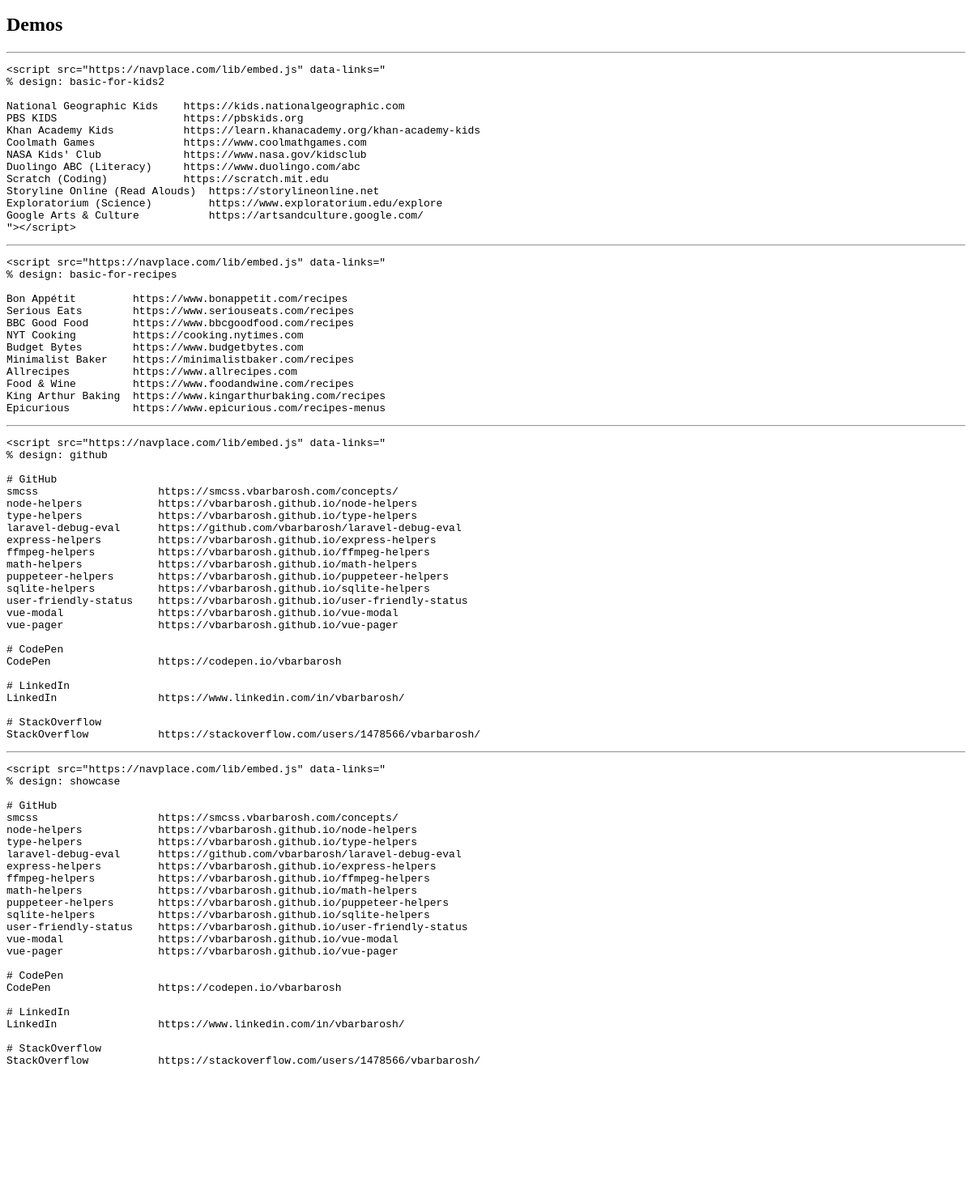
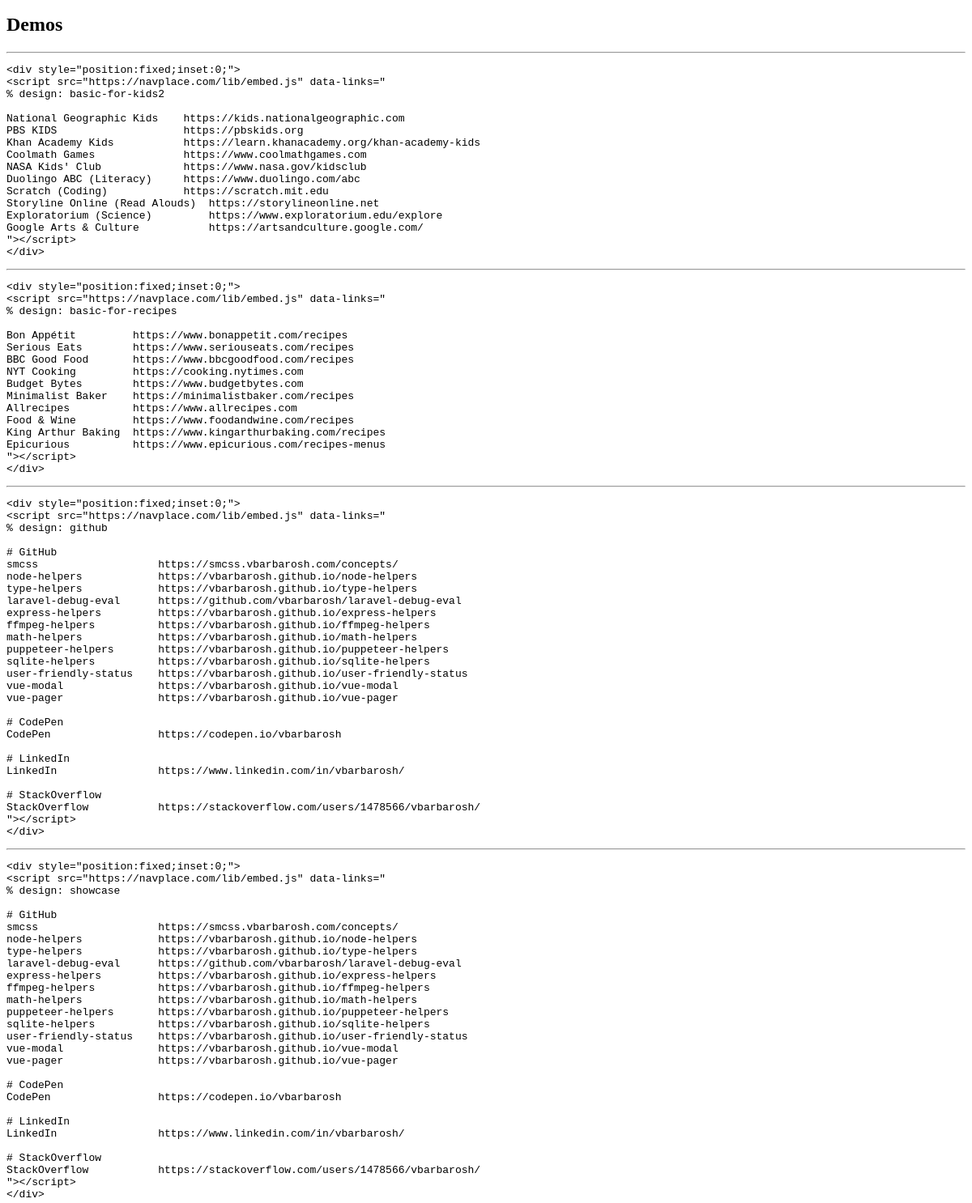
Before and after one commit to NavPlace/navplace, an Electron app: page www/index.html in a window 1200 px wide. Shown: the part 218-1704 px from the top of the page at 81% size. Before the commit the page ends 1549 px from the top, so only its background shows below. Drawn offline with Linux system fonts and the light colour scheme.

Commit message:
update www/index.html

```diff
--- a/www/index.html
+++ b/www/index.html
@@ -22,6 +22,7 @@ Secondary goal:
 
 <hr>
 <pre>
+&lt;div style="position:fixed;inset:0;">
 &lt;script src="https://navplace.com/lib/embed.js" data-links="
 % design: basic-for-kids2
 
@@ -36,10 +37,12 @@ Storyline Online (Read Alouds)  https://storylineonline.net
 Exploratorium (Science)         https://www.exploratorium.edu/explore
 Google Arts & Culture           https://artsandculture.google.com/
 ">&lt;/script>
+&lt;/div>
 </pre>
 
 <hr>
 <pre>
+&lt;div style="position:fixed;inset:0;">
 &lt;script src="https://navplace.com/lib/embed.js" data-links="
 % design: basic-for-recipes
 
@@ -53,10 +56,13 @@ Allrecipes          https://www.allrecipes.com
 Food & Wine         https://www.foodandwine.com/recipes
 King Arthur Baking  https://www.kingarthurbaking.com/recipes
 Epicurious          https://www.epicurious.com/recipes-menus
+">&lt;/script>
+&lt;/div>
 </pre>
 
 <hr>
 <pre>
+&lt;div style="position:fixed;inset:0;">
 &lt;script src="https://navplace.com/lib/embed.js" data-links="
 % design: github
 
@@ -82,10 +88,13 @@ LinkedIn                https://www.linkedin.com/in/vbarbarosh/
 
 # StackOverflow
 StackOverflow           https://stackoverflow.com/users/1478566/vbarbarosh/
+">&lt;/script>
+&lt;/div>
 </pre>
 
 <hr>
 <pre>
+&lt;div style="position:fixed;inset:0;">
 &lt;script src="https://navplace.com/lib/embed.js" data-links="
 % design: showcase
 
@@ -111,6 +120,8 @@ LinkedIn                https://www.linkedin.com/in/vbarbarosh/
 
 # StackOverflow
 StackOverflow           https://stackoverflow.com/users/1478566/vbarbarosh/
+">&lt;/script>
+&lt;/div>
 </pre>
 
 </body>
```
